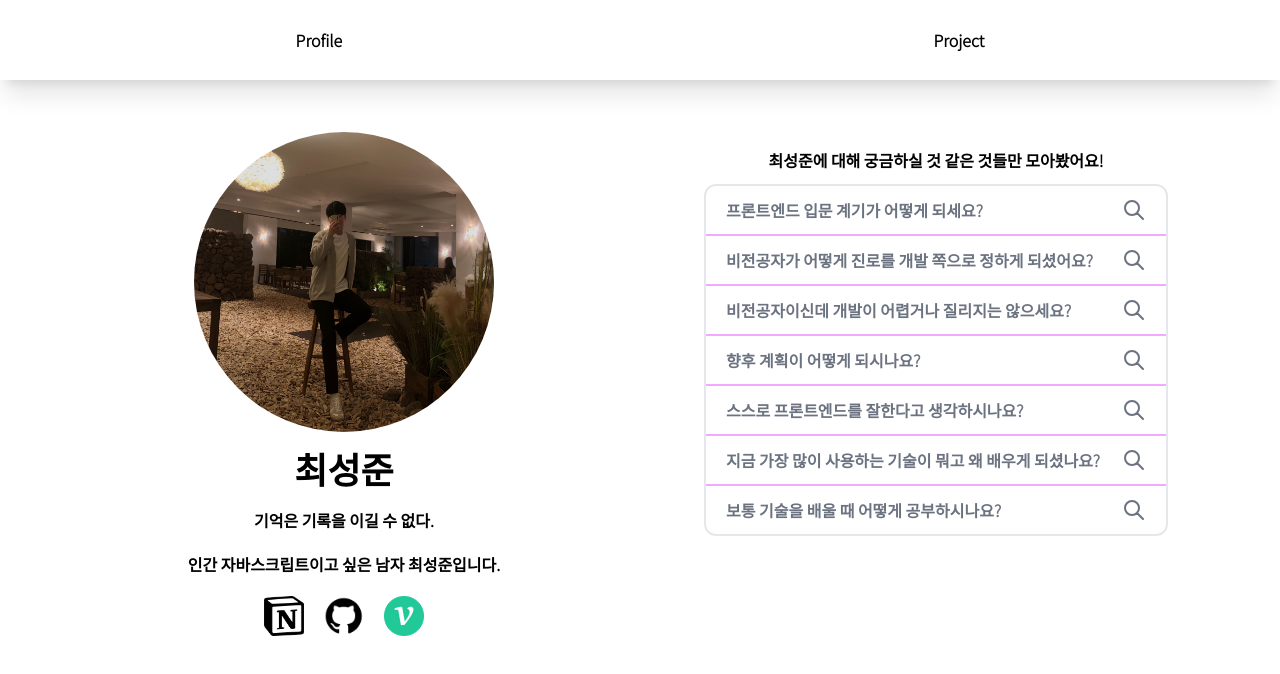
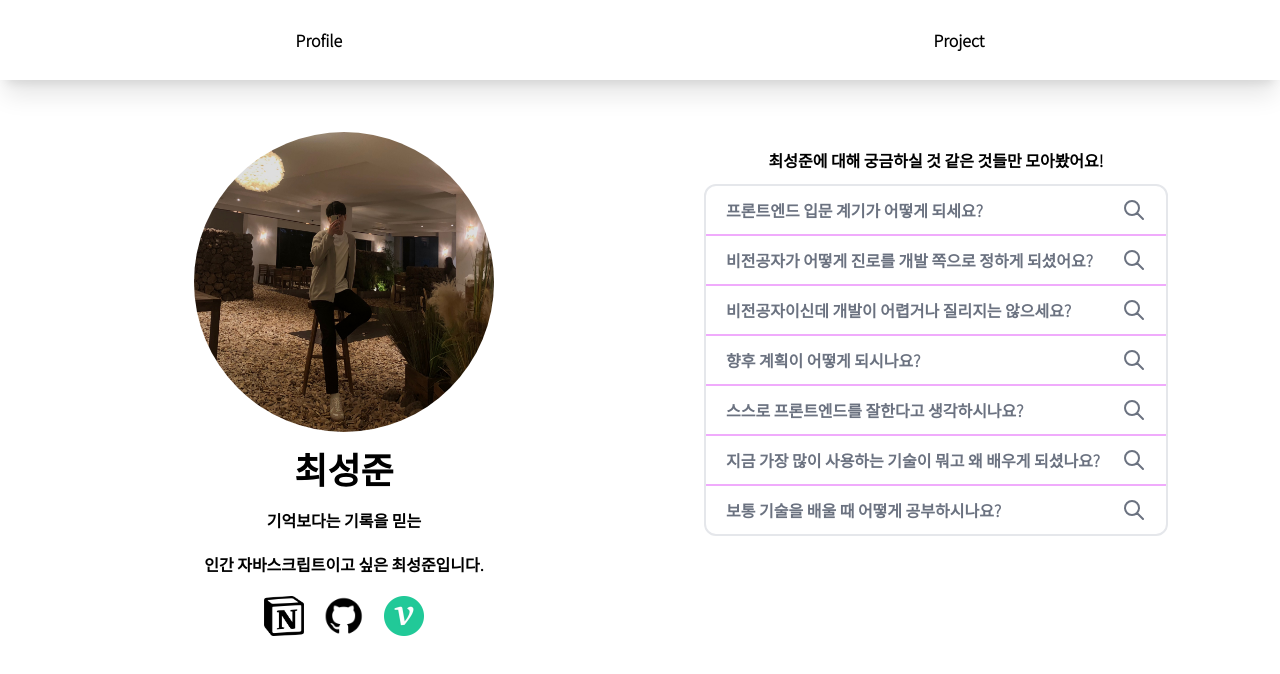
Before and after one commit to db970406/choi, a Next.js app: page / in a window 1280 px wide. Shown: the top 674 px of the page. Built offline with nearby package versions, Linux system fonts and the light colour scheme.

Commit message:
docs: Fix Introduce Component 문구 수정

```diff
--- a/components/Introduce.tsx
+++ b/components/Introduce.tsx
@@ -8,10 +8,10 @@ const Introduce = () => {
                 최성준
             </h1>
             <h2>
-                기억은 기록을 이길 수 없다.
+                기억보다는 기록을 믿는
             </h2>
             <h3>
-                인간 자바스크립트이고 싶은 남자 최성준입니다.
+                인간 자바스크립트이고 싶은 최성준입니다.
             </h3>
         </>
     );
```
